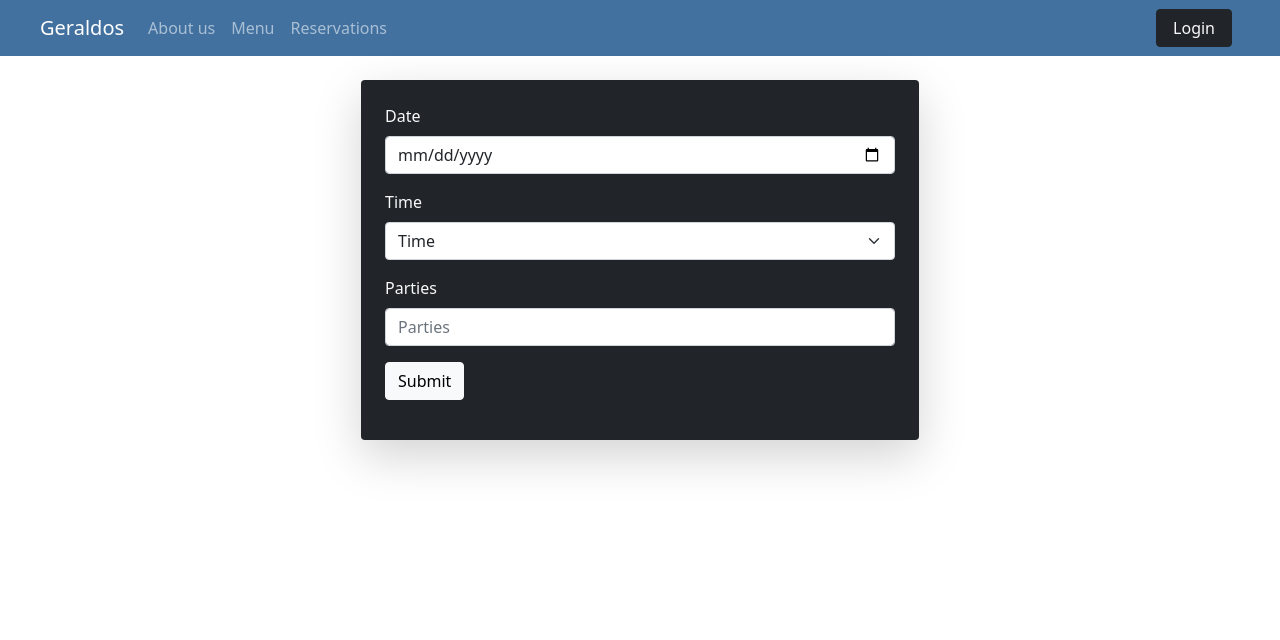
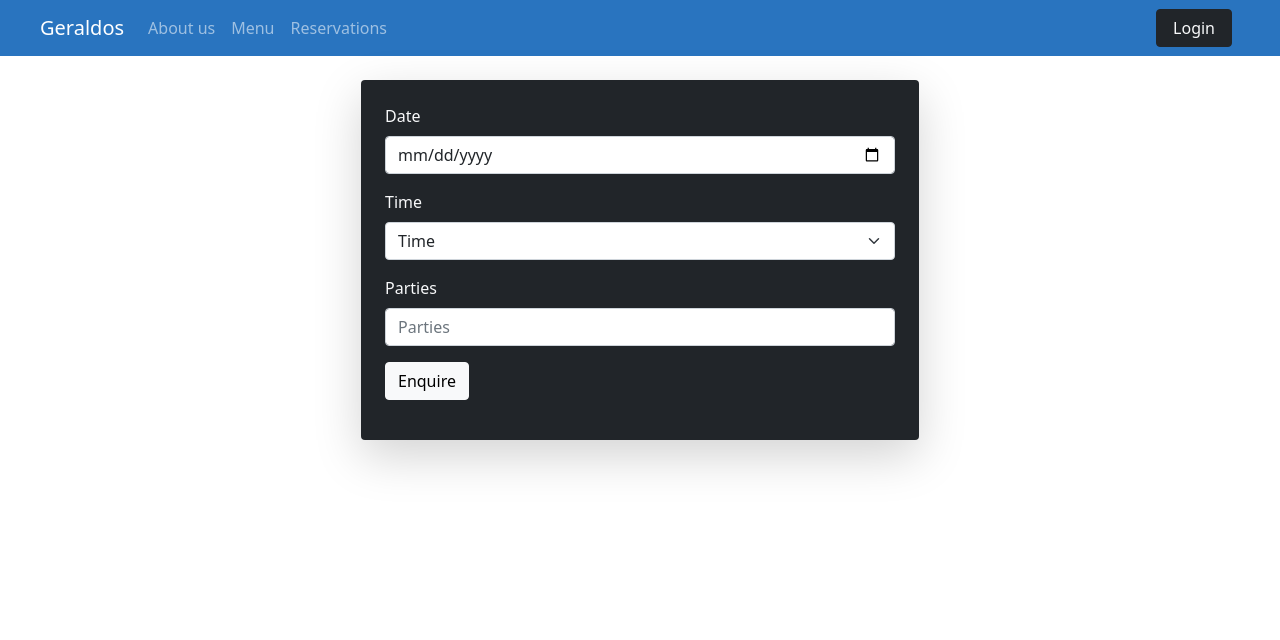
Before and after one commit to jamitag/portfolio-4-restaurant--booking, a Django app: page /reservation/ in a window 1280 px wide. Shown: the top 640 px of the page. After the commit the page ends 466 px from the top, so only its background shows below. Run offline with Django 4.2, Linux system fonts and the light colour scheme; some libraries are stand-ins or nearby versions.

Commit message:
style submit button

```diff
--- a/restaurant/settings.py
+++ b/restaurant/settings.py
@@ -27,7 +27,7 @@ TEMPLATES_DIR = os.path.join(BASE_DIR, 'templates')
 SECRET_KEY = os.environ.get('SECRET_KEY')
 
 # SECURITY WARNING: don't run with debug turned on in production!
-DEBUG = False
+DEBUG = True
 
 ALLOWED_HOSTS = ['project-4-restaurant.herokuapp.com', 'localhost']
 
--- a/templates/base.html
+++ b/templates/base.html
@@ -12,12 +12,12 @@
     <meta charset="UTF-8">
     <meta http-equiv="X-UA-Compatible" content="IE=edge">
     <meta name="viewport" content="width=device-width, initial-scale=1.0">
-    <link rel="stylesheet" href="{% static 'css/style.css' %}">
+    <!-- <link rel="stylesheet" href="{% static 'css/style.css' %}"> -->
     <link rel="stylesheet" href="https://cdn.jsdelivr.net/npm/bootstrap@4.6.1/dist/css/bootstrap.min.css" integrity="sha384-zCbKRCUGaJDkqS1kPbPd7TveP5iyJE0EjAuZQTgFLD2ylzuqKfdKlfG/eSrtxUkn" crossorigin="anonymous">
     <link href="https://cdn.jsdelivr.net/npm/bootstrap@5.0.2/dist/css/bootstrap.min.css" rel="stylesheet" integrity="sha384-EVSTQN3/azprG1Anm3QDgpJLIm9Nao0Yz1ztcQTwFspd3yD65VohhpuuCOmLASjC" crossorigin="anonymous">
     <link href="https://fonts.googleapis.com/css2?family=Pinyon+Script&display=swap" rel="stylesheet">
     <title>Geraldos | {% block title %} {% endblock title %}</title>
-    <link rel="stylesheet" href="{% static 'css/style.css' %}">
+    <!-- <link rel="stylesheet" href="{% static 'css/style.css' %}"> -->
 </head>
 <body>
 
--- a/templates/index.html
+++ b/templates/index.html
@@ -8,7 +8,8 @@
 
 {% user_display user as user_display %}
 
-<div class="row title-container" style="height: ; 300px">
+<!DOCTYPE html>
+<div class="row title-container" style="height: 300px;">
     <div class="col-md-6">
         <h1 class="title ml-5" style="font-family: 'Pinyon Script', cursive;
         color: black;
--- a/templates/partials/navbar.html
+++ b/templates/partials/navbar.html
@@ -1,4 +1,4 @@
-<nav class="navbar navbar-expand-lg navbar-dark" style="background: rgb(66, 113, 160) !important;">
+<nav class="navbar navbar-expand-lg navbar-dark" style="background: rgb(41, 116, 191) !important;">
   <div class="container-fluid justify-content-between">
     <a class="navbar-brand" href="/">Geraldos</a>
     <button class="navbar-toggler" type="button" data-toggle="collapse" data-target="#navbarNav" aria-controls="navbarNav" aria-expanded="false" aria-label="Toggle navigation">
--- a/templates/reservation_form.html
+++ b/templates/reservation_form.html
@@ -15,7 +15,7 @@
         <form action="" method="POST">
             {% csrf_token %}
             {% bootstrap_form form %}
-            <input type="submit" class="btn btn-light">
+            <input type="submit" value="Enquire" class="btn btn-light">
         </form>
     </div>
 
--- a/templates/reservations.html
+++ b/templates/reservations.html
@@ -40,7 +40,7 @@
     <div class="modal fade" id="success-modal">
         <div class="modal-dialog">
             <div class="modal-content">
-                <div class="modal-header bg-secondary text-light">
+                <div class="modal-header bg-primary text-light">
                     <h5 id="modal-bg">Thank you!</h5>
 
                 </div>
```
Also changed, not shown: restaurant/css/style.css (renamed from static/css/style.css), static/media/brushetta.png (deleted), static/media/menu1.png (deleted), static/media/menu2.png (deleted), static/media/pasta.png (deleted), static/media/pizza.png (deleted), static/media/review.png (deleted), 1 other file.
